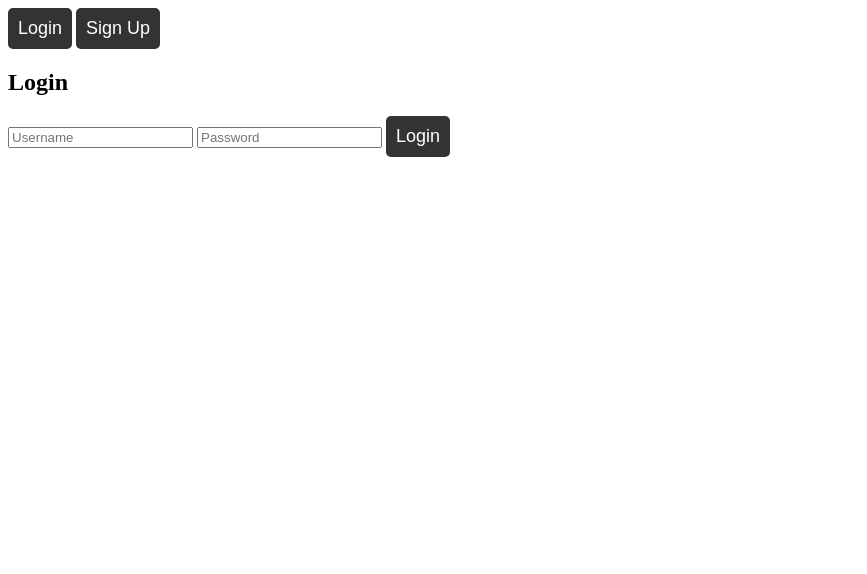
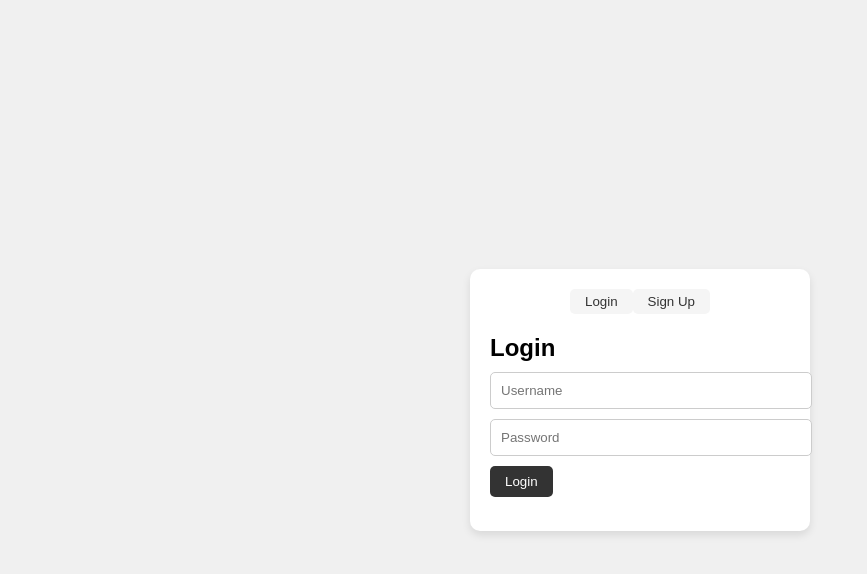
Before and after one commit to mauryavanshi0001/OIBSIP, a plain HTML site: page index.html in a window 1280 px wide. Shown: the whole page, without its empty margins (0-867 px from the left). Drawn offline with Linux system fonts and the light colour scheme.

Commit message:
Update style.css

```diff
--- a/style.css
+++ b/style.css
@@ -1,33 +1,66 @@
-.calculator {
-  max-width: 300px;
-  margin: 0 auto;
+body {
+  font-family: Arial, sans-serif;
+  margin: 0;
+  padding: 0;
+  display: flex;
+  justify-content: center;
+  align-items: center;
+  min-height: 100vh;
+  background-color: #f0f0f0;
+}
+
+.authentication-container {
   text-align: center;
-  background-color: #f5f5f5;
+}
+
+.auth-card {
+  background-color: #fff;
   border-radius: 10px;
   box-shadow: 0 4px 8px rgba(0, 0, 0, 0.1);
+  width: 300px;
   padding: 20px;
 }
 
-#display {
-  width: 93%;
+.tabs {
+  display: flex;
+  justify-content: center;
+  margin-bottom: 20px;
+}
+
+.tab {
+  padding: 5px 15px;
+  border: none;
+  background-color: #f5f5f5;
+  color: #333;
+  cursor: pointer;
+  transition: background-color 0.3s;
+}
+
+.tab:hover {
+  background-color: #e0e0e0;
+}
+
+.auth-form {
+  text-align: left;
+}
+
+h2 {
+  margin-bottom: 10px;
+}
+
+input {
+  width: 100%;
   padding: 10px;
   margin-bottom: 10px;
-  font-size: 24px;
-  box-shadow: 0 4px 8px rgba(0, 0, 0, 0.1) inset;
-}
-
-.buttons {
-  display: grid;
-  grid-template-columns: repeat(4, 1fr);
-  grid-gap: 10px;
+  border: 1px solid #ccc;
+  border-radius: 5px;
 }
 
 button {
-  padding: 10px;
-  font-size: 18px;
+  padding: 8px 15px;
+  border: none;
   background-color: #333;
   color: #fff;
-  border: none;
   border-radius: 5px;
   cursor: pointer;
   transition: background-color 0.3s;
@@ -36,3 +69,9 @@ button {
 button:hover {
   background-color: #555;
 }
+
+.message {
+  margin-top: 10px;
+  font-size: 14px;
+  color: #e74c3c;
+}
```
